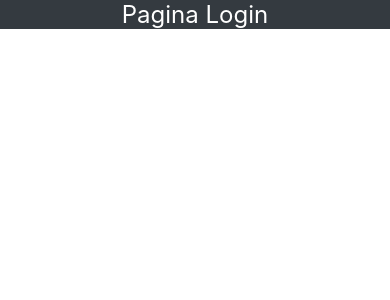
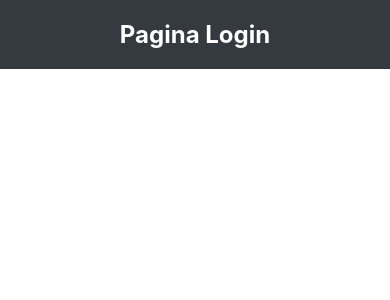
Before and after one commit to EmmanuelRuizGarcia/MyFirstAppReactNative, a React Native app: screen / in a window 390 px wide. Shown: the top 300 px of the page. Built offline with nearby package versions, Linux system fonts and the light colour scheme.

Commit message:
Apply A Padding To A Text Component

```diff
--- a/App.js
+++ b/App.js
@@ -14,7 +14,12 @@ const stylesPage=StyleSheet.create({
     fontSize: 24,
     textAlign: "center",
     backgroundColor: "#343a40",
-    color: "white"
+    color: "white",
+    fontWeight: "bold",
+    //paddingTop: 20,
+    //paddingBottom: 20
+    //marginTop: 20,
+    paddingVertical: 20
   }
 })
 
```
